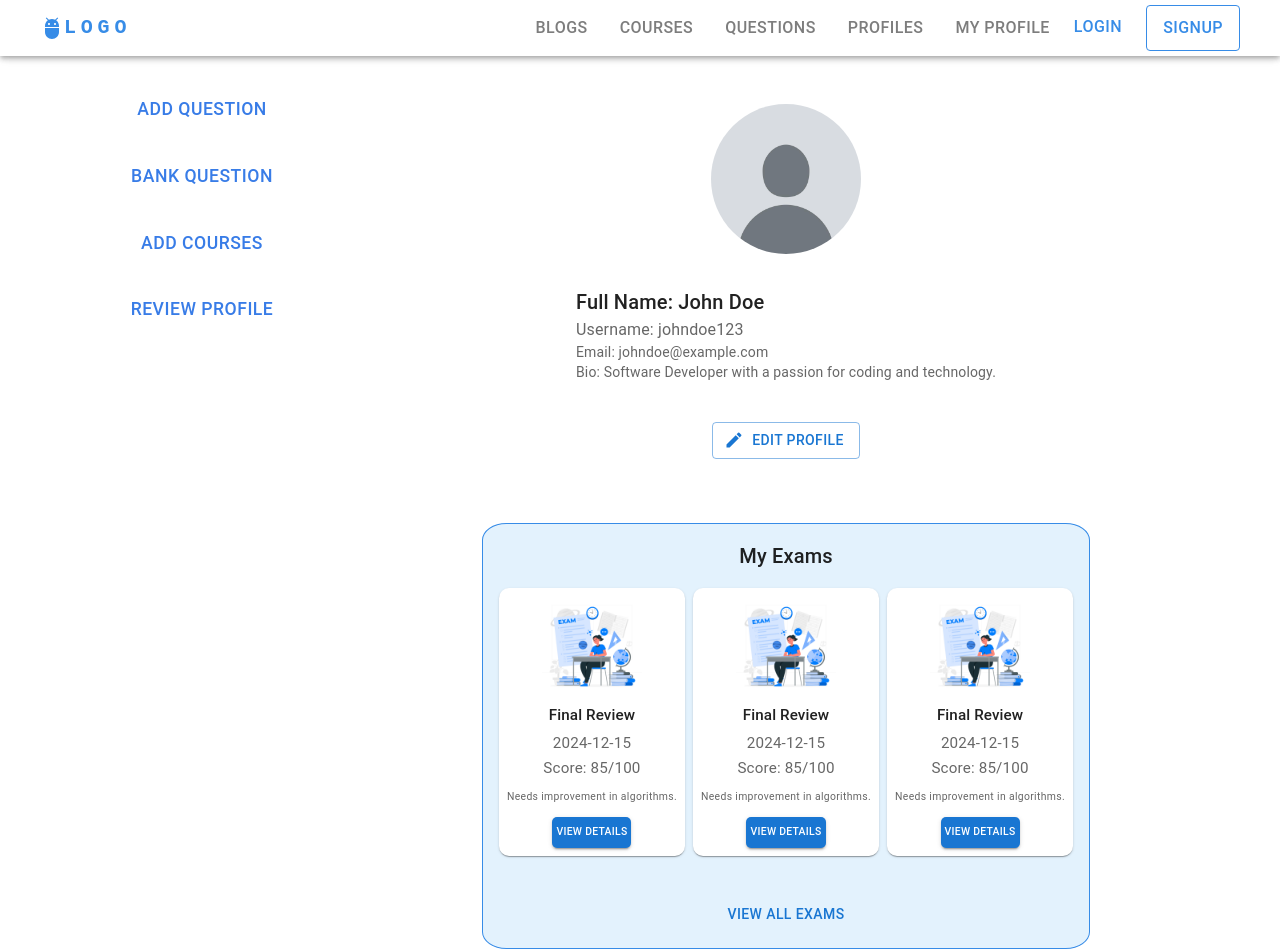
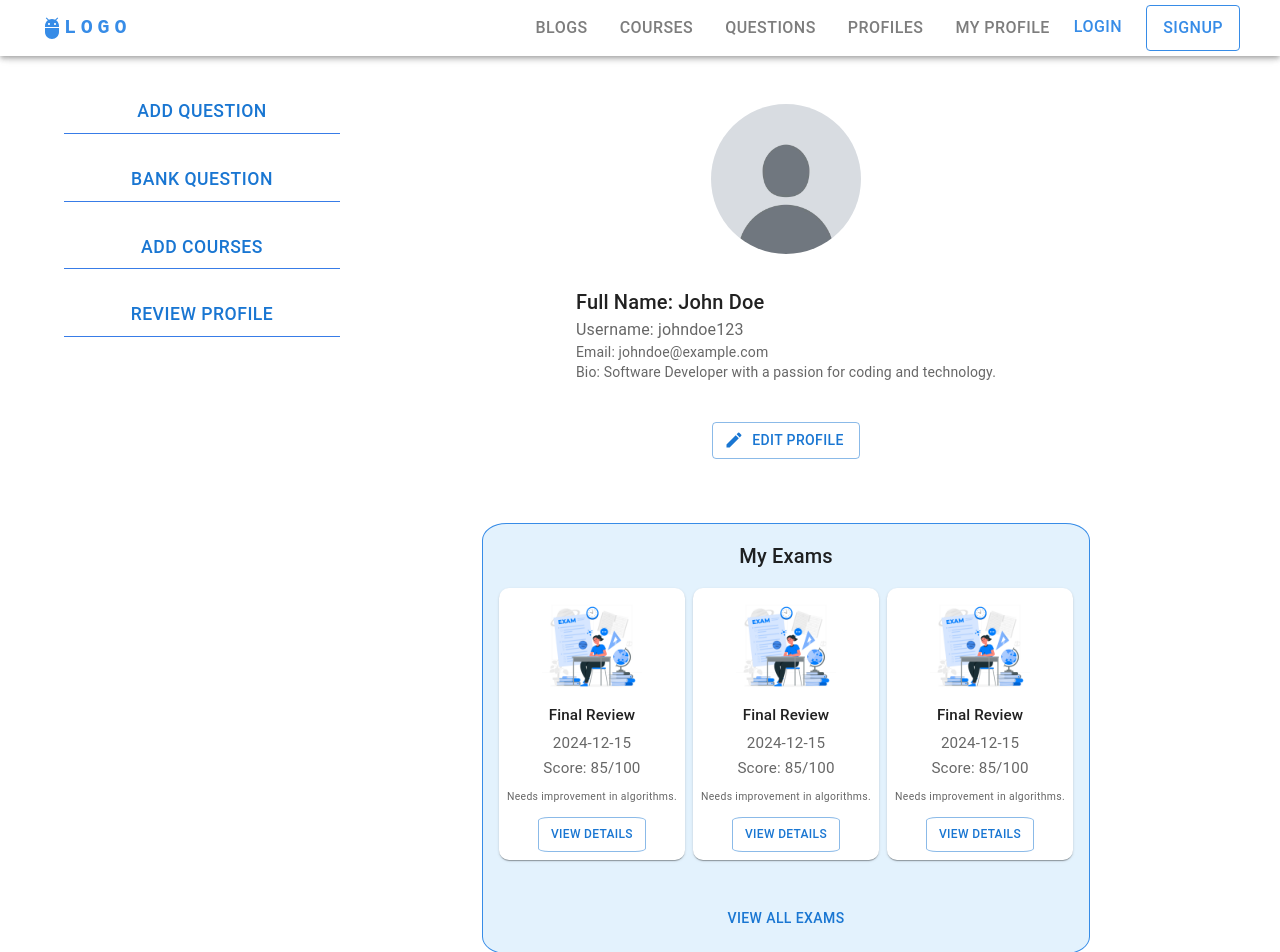
Before and after one commit to SAD-Enjoyers/SAD_Frontend, a React (Vite) app: page /profile in a window 1280 px wide. Shown: the top 952 px of the page. Built offline with nearby package versions, Linux system fonts and the light colour scheme.

Commit message:
change some views

```diff
--- a/src/features/Home/component/GrowSection.jsx
+++ b/src/features/Home/component/GrowSection.jsx
@@ -1,52 +1,72 @@
-import React from 'react';
-import { Box, Button, Typography, Container, useMediaQuery } from '@mui/material';
-import { useTheme } from '@mui/material/styles';
+import React from "react";
+import {
+  Box,
+  Button,
+  Typography,
+  Container,
+  useMediaQuery,
+} from "@mui/material";
+import { useTheme } from "@mui/material/styles";
 
 // image
-import growth from '../../../assets/images/growth.jpg'
+import growth from "../../../assets/images/growth.jpg";
 
 function GrowSection() {
   const theme = useTheme();
-  const isSmallScreen = useMediaQuery(theme.breakpoints.down('md'));
+  const isSmallScreen = useMediaQuery(theme.breakpoints.down("md"));
 
   return (
     <Container
       maxWidth="lg"
       sx={{
-        display: 'flex',
-        flexDirection: { xs: 'column', md: 'row' },
-        alignItems: 'center',
-        justifyContent: 'space-between',
+        display: "flex",
+        flexDirection: { xs: "column", md: "row" },
+        alignItems: "center",
+        justifyContent: "space-between",
         py: 4,
-        marginTop: '100px',
+        marginTop: "100px",
       }}
     >
       <Box
         sx={{
-          textAlign: { xs: 'center', md: 'left' },
-          maxWidth: '500px',
+          textAlign: { xs: "center", md: "left" },
+          maxWidth: "500px",
         }}
       >
-        <Typography variant="h3" sx={{ fontWeight: '600', mb: 2, fontSize: "60px" }}>
-        Learn and Grow Together
+        <Typography
+          variant="h3"
+          sx={{ fontWeight: "600", mb: 2, fontSize: "60px" }}
+        >
+          Learn and Grow Together
         </Typography>
-        <Typography variant="body1" sx={{ color: 'text.secondary', mb: 4 ,fontSize: "30px"}}>
-        Join a community where users can create courses, write educational articles, and host interactive quizzes. Become both a learner and an educator!
-You can also build your resume and showcase your knowledge!
+        <Typography
+          variant="body1"
+          sx={{ color: "text.secondary", mb: 4, fontSize: "30px" }}
+        >
+          Join a community where users can create courses, write educational
+          articles, and host interactive quizzes. Become both a learner and an
+          educator! You can also build your resume and showcase your knowledge!
         </Typography>
 
         <Box
           sx={{
-            display: 'flex',
-            flexDirection: { xs: 'column', sm: 'row' },
+            display: "flex",
+            flexDirection: { xs: "column", sm: "row" },
             gap: 2,
-            justifyContent: { xs: 'center', md: 'left' },
+            justifyContent: { xs: "center", md: "left" },
           }}
         >
-          <Button variant="contained" sx={{ minWidth: '150px', backgroundColor: "#378CE7", padding: "10px" }}>
+          <Button
+            variant="contained"
+            sx={{
+              minWidth: "150px",
+              backgroundColor: "#378CE7",
+              padding: "10px",
+            }}
+          >
             Sign Up
           </Button>
-          <Button variant="outlined" color="primary" sx={{ minWidth: '150px' }}>
+          <Button variant="outlined" color="primary" sx={{ minWidth: "150px" }}>
             For Businesses
           </Button>
         </Box>
@@ -56,24 +76,24 @@ You can also build your resume and showcase your knowledge!
       {!isSmallScreen && (
         <Box
           sx={{
-            width: '350px',
-            height: '350px',
-            position: 'relative',
-            borderRadius: '50%',
-            overflow: 'hidden',
-            display: 'flex',
-            justifyContent: 'center',
-            alignItems: 'center',
+            width: "350px",
+            height: "350px",
+            position: "relative",
+            borderRadius: "50%",
+            overflow: "hidden",
+            display: "flex",
+            justifyContent: "center",
+            alignItems: "center",
           }}
         >
           {/* دایره‌ی آبی پس‌زمینه */}
           <Box
             sx={{
-              width: '100%',
-              height: '100%',
-              backgroundColor: '#378CE7',
-              borderRadius: '50%',
-              position: 'absolute',
+              width: "100%",
+              height: "100%",
+              backgroundColor: "#378CE7",
+              borderRadius: "50%",
+              position: "absolute",
             }}
           />
 
@@ -83,13 +103,13 @@ You can also build your resume and showcase your knowledge!
             src={growth} // آدرس تصویر فرد خود را جایگزین کنید
             alt="Person"
             sx={{
-              width: '100%',
-              height: '100%',
-              position: 'absolute',
+              width: "100%",
+              height: "100%",
+              position: "absolute",
               // top: '5%',
               // left: '5%',
-              objectFit: 'cover',
-              borderRadius: '50%',
+              objectFit: "cover",
+              borderRadius: "50%",
             }}
           />
         </Box>
--- a/src/features/PrivateProfile/PrivateProfile.jsx
+++ b/src/features/PrivateProfile/PrivateProfile.jsx
@@ -15,20 +15,12 @@ import exam from "../../assets/images/exam.jpg";
 import { Edit } from "@mui/icons-material";
 
 export default function PrivateProfile() {
-  return (
-    <>
-      <Container maxWidth="lg">
-        <Grid2 container spacing={2} mt={11}>
-          {/* Sidebar */}
-          <Grid2 item size={3}>
-            <Box
+  // dont repead yourself    dry
+  const StyledButton = ({ children }) => (
+    <Button
+      fullWidth
       sx={{
-                position: "sticky",
-                top: "80px",
-                backgroundColor: "white", // برای مشاهده‌ی بهتر در صورت چسبندگی
-                zIndex: 1,
-                // dont repead code
-                "& button": {
+        borderBottom: "1px solid #387CE7",
         fontSize: {
           xs: "0.5rem",
           sm: "0.75rem",
@@ -39,23 +31,36 @@ export default function PrivateProfile() {
           sm: "3px 4px",
           md: "6px 4px",
         },
-                  borderRadius: "5px",
-                  color: "#387CE7",
+        borderRadius: "0px",
         "&:hover": {
           backgroundColor: "#387CE7", // رنگ پس زمینه در حالت hover
           color: "#fff",
         },
-                },
+      }}
+    >
+      {children}
+    </Button>
+  );
+  return (
+    <>
+      <Container maxWidth="lg">
+        <Grid2 container spacing={2} mt={11}>
+          {/* Sidebar */}
+          <Grid2 item size={3}>
+            <Box
+              sx={{
+                position: "sticky",
+                top: "90px",
               }}
               display="flex"
               flexDirection="column"
               alignItems="center"
               gap={3}
             >
-              <Button fullWidth>add question</Button>
-              <Button fullWidth>bank question</Button>
-              <Button fullWidth>add courses</Button>
-              <Button fullWidth>review profile</Button>
+              <StyledButton>add question</StyledButton>
+              <StyledButton>bank question</StyledButton>
+              <StyledButton>add courses</StyledButton>
+              <StyledButton>review profile</StyledButton>
             </Box>
           </Grid2>
 
@@ -118,7 +123,7 @@ export default function PrivateProfile() {
               </Box>
             </Card>
             <ReviewComponent section="My Exams" />
-            <ReviewComponent section="My Courses" style_ml="-40px" />
+            <ReviewComponent section="My Courses" style_ml="20px" />
             <ReviewComponent section="My Articles" style_ml="0px" />
           </Grid2>
         </Grid2>
@@ -157,6 +162,14 @@ function ReviewComponent(props) {
               mx: "auto",
               borderRadius: "4%",
               background: "#E3F2FD",
+              transition: "all 0.3s ease", // تغییرات آرام با زمان 0.3 ثانیه
+              "&:hover": {
+                backgroundColor: "#387CE7", // رنگ پس زمینه در حالت hover
+                color: "#fff", // رنگ متن
+              },
+              "&:hover .buttonViewAll": {
+                color: "#fff",
+              },
             }}
           >
             <Box mb={5}>
@@ -266,20 +279,24 @@ function ReviewComponent(props) {
                         Needs improvement in algorithms.
                       </Typography>
                       <Button
-                        variant="contained"
+                        variant="outlined"
                         color="primary"
                         sx={{
                           fontSize: {
-                            xs: "0.5rem",
-                            sm: "0.85rem",
-                            md: "0.65rem",
+                            xs: "0.55rem",
+                            sm: "0.65rem",
+                            md: "0.75rem",
                           }, // تغییر اندازه فونت بر اساس سایز صفحه
                           padding: {
                             xs: "2px 4px",
                             sm: "3px 4px",
-                            md: "6px 4px",
+                            md: "6px 12px",
                           }, // تغییر padding بر اساس سایز صفحه
-                          borderRadius: "5px",
+                          borderRadius: "10%",
+                          "&:hover": {
+                            backgroundColor: "#387CE7", // رنگ پس زمینه در حالت hover
+                            color: "#fff",
+                          },
                         }}
                       >
                         View Details
@@ -292,6 +309,7 @@ function ReviewComponent(props) {
 
             <Box display="flex" justifyContent="center" mt={2}>
               <Button
+                className="buttonViewAll"
                 variant="text"
                 color="primary"
                 onClick={handleViewAllClick}
```
Lines whose indentation alone changed are shown as unchanged.
